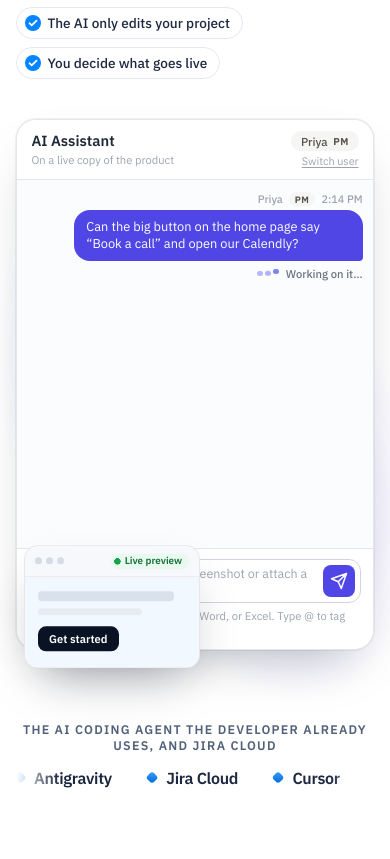
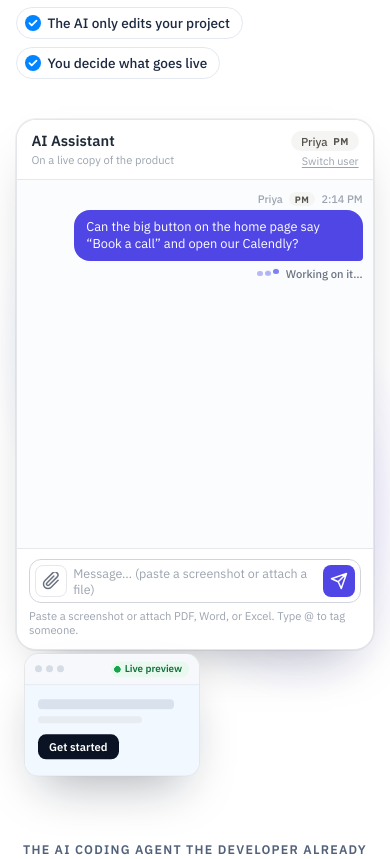
Before and after one commit to Lanatus-Systems/maintainer-pro-marketing, a Next.js app: page / in a window 390 px wide. Shown: the part 1008-1867 px from the top of the page. Built offline with nearby package versions, Linux system fonts and the light colour scheme; no server answers.

Commit message:
Fix home hero: stop the live-preview card covering the chat
The floating "Live preview" mock (Get started / Book a call) sat on top of
the hero chat composer. Hang it below the preview and leave margin so it
clears the image on desktop, laptop, and mobile.

```diff
--- a/src/components/butterneck-theme.css
+++ b/src/components/butterneck-theme.css
@@ -1037,6 +1037,8 @@ html[data-app="butterneck"] {
   /* Hero stage: chat mockup plus a floating live-preview card. */
   & .bn-stage {
     position: relative;
+    /* Room under the chat for the hanging live-preview card. */
+    margin-bottom: 9rem;
     transform: perspective(1100px) rotateX(var(--bn-rx, 0deg)) rotateY(var(--bn-ry, 0deg));
     transform-style: preserve-3d;
     transition: transform 0.4s var(--ease);
@@ -1061,7 +1063,8 @@ html[data-app="butterneck"] {
   & .bn-mini {
     position: absolute;
     left: -2.25rem;
-    bottom: -2.25rem;
+    /* Sit below the chat composer; 8.5rem clears the ~7.7rem card plus the float. */
+    bottom: -8.5rem;
     width: 13.5rem;
     border: 1px solid rgb(10 19 36 / 10%);
     border-radius: 14px;
@@ -1259,12 +1262,12 @@ html[data-app="butterneck"] {
   html[data-app="butterneck"] {
     & .bn-mini {
       left: -0.5rem;
-      bottom: -1.75rem;
+      bottom: -8.5rem;
       width: 12rem;
     }
 
     & .bn-stage {
-      margin-bottom: 1.5rem;
+      margin-bottom: 9rem;
     }
 
     & .bn-stage-glow {
```
